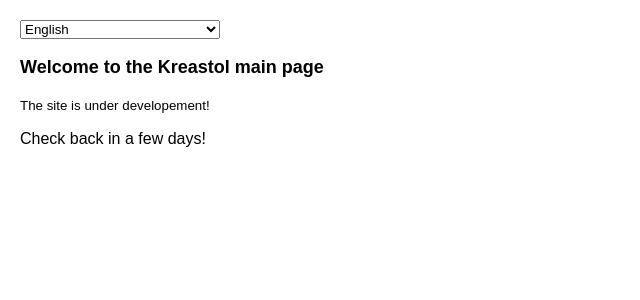
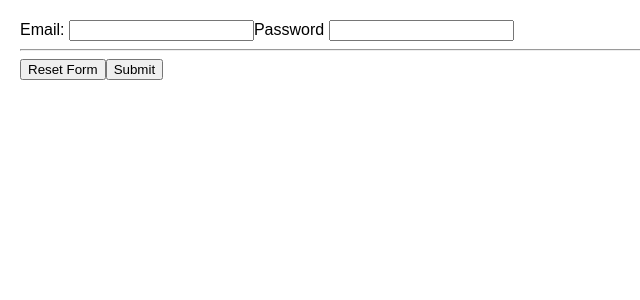
Before and after one commit to kreastol-club/kreastol-reloaded, a React (Create React App) app: page / in a window 1280 px wide. Shown: the top 300 px of the page, without its empty margins (0-640 px from the left). Built offline with nearby package versions, Linux system fonts and the light colour scheme.

Commit message:
added navigator

```diff
--- a/package.json
+++ b/package.json
@@ -8,6 +8,7 @@
     "@testing-library/user-event": "^13.5.0",
     "i18next": "^23.5.1",
     "react": "^18.2.0",
+    "react-cookie": "^6.1.1",
     "react-dom": "^18.2.0",
     "react-i18next": "^13.2.2",
     "react-router-dom": "^6.16.0",
--- a/src/App.js
+++ b/src/App.js
@@ -5,18 +5,19 @@ import './css/App.css';
 import MainPage from "./pages";
 import Game from "./pages/tictactoe";
 import Login from "./pages/login";
+import Layout from "./Layout";
 
 
 class App extends Component {
     render() {
         return (
             <>
-                <Routes>
-                    <Route path="/" element={<MainPage/>}/>
-                    <Route path="/game" element={<Game/>}/>
-                    <Route path="/login" element={<Login/>}/>
-
-                </Routes>
+                <Layout>
+                    <Routes>
+                        <Route path="/" element={<MainPage/>}/>
+                        <Route path="/game" element={<Game/>}/>
+                    </Routes>
+                </Layout>
             </>
         );
     }
--- /dev/null
+++ b/src/Layout.jsx
@@ -0,0 +1,21 @@
+import {useCookies} from "react-cookie";
+import {useTranslation} from "react-i18next";
+import {useEffect} from "react";
+import MainNavigator from "./MainNavigator";
+
+export default function Layout() {
+    const [cookies, setCookie] = useCookies(["lang"]);
+    let {t, i18n} = useTranslation();
+
+    useEffect(() => {
+        i18n.changeLanguage(cookies["lang"]);
+    }, [cookies, i18n]);
+
+    return (
+        <div>
+            <MainNavigator />
+            <main>
+            </main>
+        </div>
+    );
+}
--- /dev/null
+++ b/src/MainNavigator.jsx
@@ -0,0 +1,24 @@
+import {useCookies} from "react-cookie";
+import {useTranslation} from "react-i18next";
+import {useEffect} from "react";
+import {Link} from "react-router-dom";
+import Login from "./pages/login";
+
+export default function MainNavigator() {
+    const [cookies, setCookie] = useCookies(["lang"]);
+    let {t, i18n} = useTranslation();
+
+    useEffect(() => {
+        i18n.changeLanguage(cookies["lang"]);
+    }, [cookies, i18n]);
+
+    return (
+        <>
+            <div className='navbar'>
+                <Login />
+                <Link to='\games' content={t('games')} />
+            </div>
+        </>
+
+    );
+}
--- a/src/locales/en/translation.json
+++ b/src/locales/en/translation.json
@@ -4,5 +4,9 @@
     "hungarian": "Hungarian",
     "welcome": "Welcome to the Kreastol main page",
     "under-developement": "The site is under developement!",
-    "check-back": "Check back in a few days!"
+    "check-back": "Check back in a few days!",
+    "password": "Password",
+    "email": "Email",
+    "reset-form": "Reset Form",
+    "submit": "Submit"
   }
--- a/src/locales/hu/translation.json
+++ b/src/locales/hu/translation.json
@@ -4,5 +4,9 @@
     "hungarian": "Magyar",
     "welcome": "Üdvözöllek a Kreastol Klub fő oldalán",
     "under-developement": "Ez az oldal még fejlesztés alatt áll!",
-    "check-back": "Látogass vissza néhány nap múlva!"
+    "check-back": "Látogass vissza néhány nap múlva!",
+    "password": "Jelszó",
+    "email": "Email",
+    "reset-form": "Újrakezdés",
+    "submit": "Kész"
   }
--- a/src/pages/index.jsx
+++ b/src/pages/index.jsx
@@ -1,11 +1,22 @@
-import React from "react";
+import React, {useEffect} from "react";
 import {useTranslation} from "react-i18next";
+import {useCookies} from "react-cookie";
 
 const MainPage = () => {
     let {t, i18n} = useTranslation();
-    let changeLanguageHandler = async (e) => {
-        const languageValue = e.target.value
-        await i18n.changeLanguage(languageValue);
+    const [cookies, setCookie] = useCookies(["lang"]);
+
+    useEffect(() => {
+        if(!cookies["lang"]){
+            setCookie('lang', 'en');
+        }
+        i18n.changeLanguage(cookies["lang"]);
+    }, [cookies, i18n, setCookie]);
+
+    let changeLanguageHandler = (e) => {
+        const languageValue = e.target.value;
+        i18n.changeLanguage(languageValue);
+        setCookie("lang", languageValue);
     }
 
     return (
--- a/src/pages/login.jsx
+++ b/src/pages/login.jsx
@@ -1,4 +1,15 @@
+import {useTranslation} from "react-i18next";
+import {useEffect} from "react";
+import {useCookies} from "react-cookie";
+
 export default function Login() {
+    const [cookies, setCookie] = useCookies(["lang"]);
+    let {t, i18n} = useTranslation();
+
+    useEffect(() => {
+        i18n.changeLanguage(cookies["lang"]);
+    }, [cookies, i18n]);
+
     async function handleSubmit(e) {
         e.preventDefault();
 
@@ -15,11 +26,11 @@ export default function Login() {
                 Email: <input name="email"/>
             </label>
             <label>
-                Password: <input name="password" />
+                {t('password')} <input name="password" />
             </label>
             <hr />
-            <button type="reset">Reset form</button>
-            <button type="submit">Submit form</button>
+            <button type="reset">{t('reset-form')}</button>
+            <button type="submit">{t('submit')}</button>
         </form>
     );
 }
```
Also changed, not shown: 1 other file (tests, documents, lock files or other folders).
